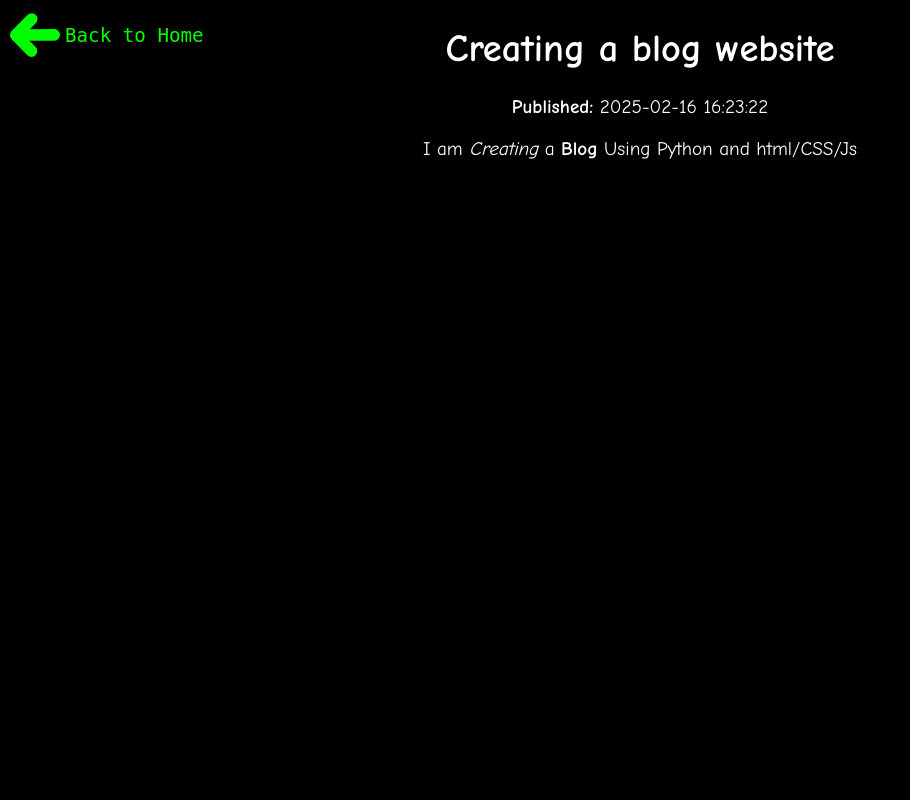
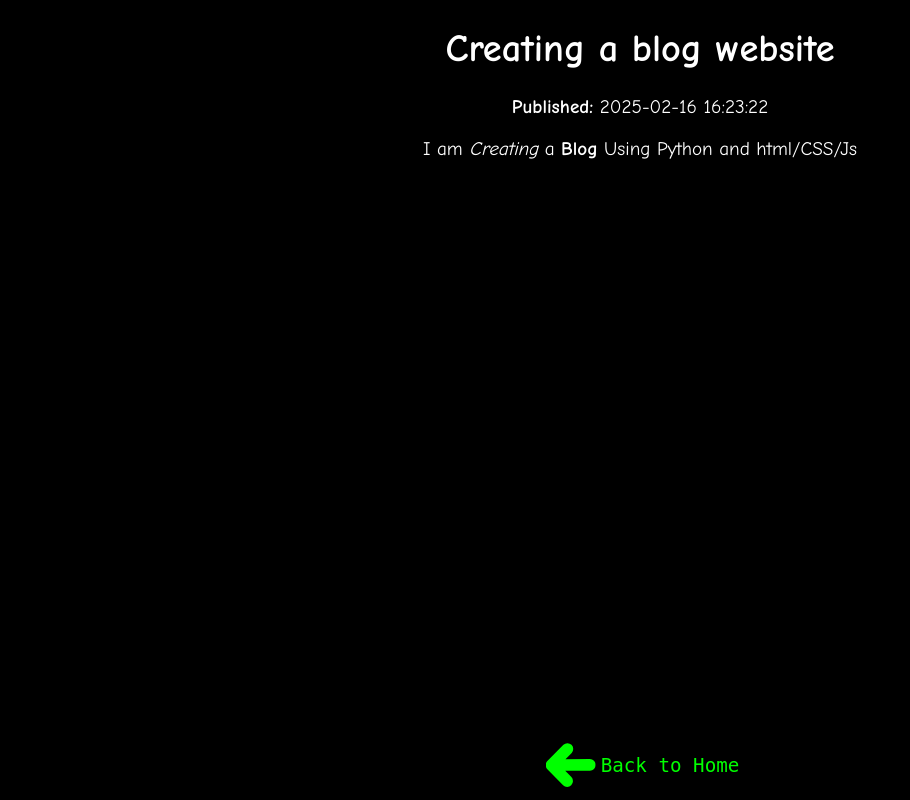
Before and after one commit to Alph702/Blog, a Flask app: page /post/1 in a window 1280 px wide. Shown: the whole page, without its empty margins (0-910 px from the left). Run offline with Flask 2, Linux system fonts and the light colour scheme; data comes from the database, SQL or seed files in the repository.

Commit message:
modified:   static/style.css

```diff
--- a/static/style.css
+++ b/static/style.css
@@ -233,8 +233,9 @@ li {
 
 .Back-to-home {
     position: absolute;
-    top: 10px;
-    left: 10px;
+    bottom: 10px;
+    left: 50%;
+    transform: translateX(-50%);
     display: flex;
     align-items: center;
 }
```
